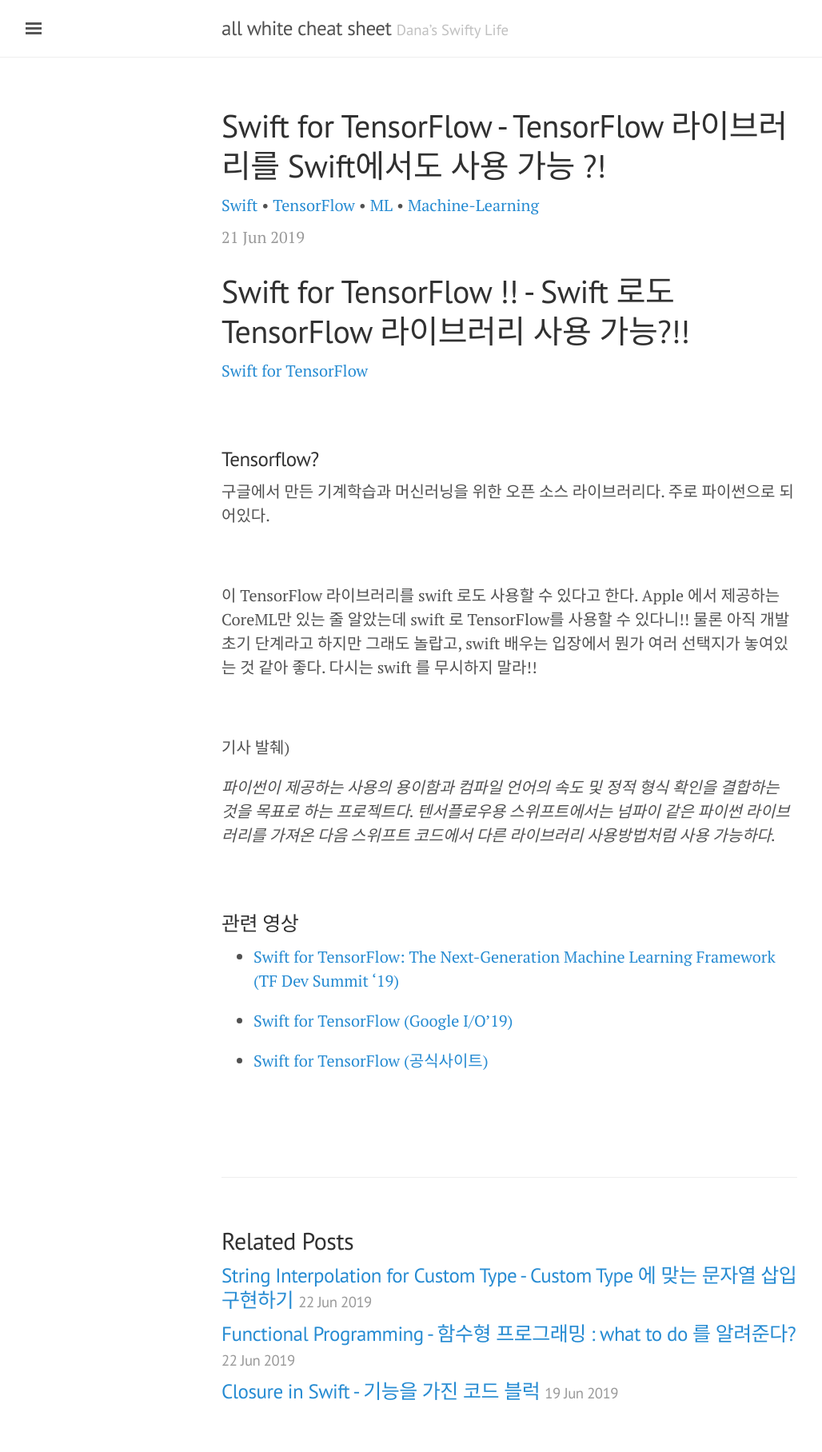
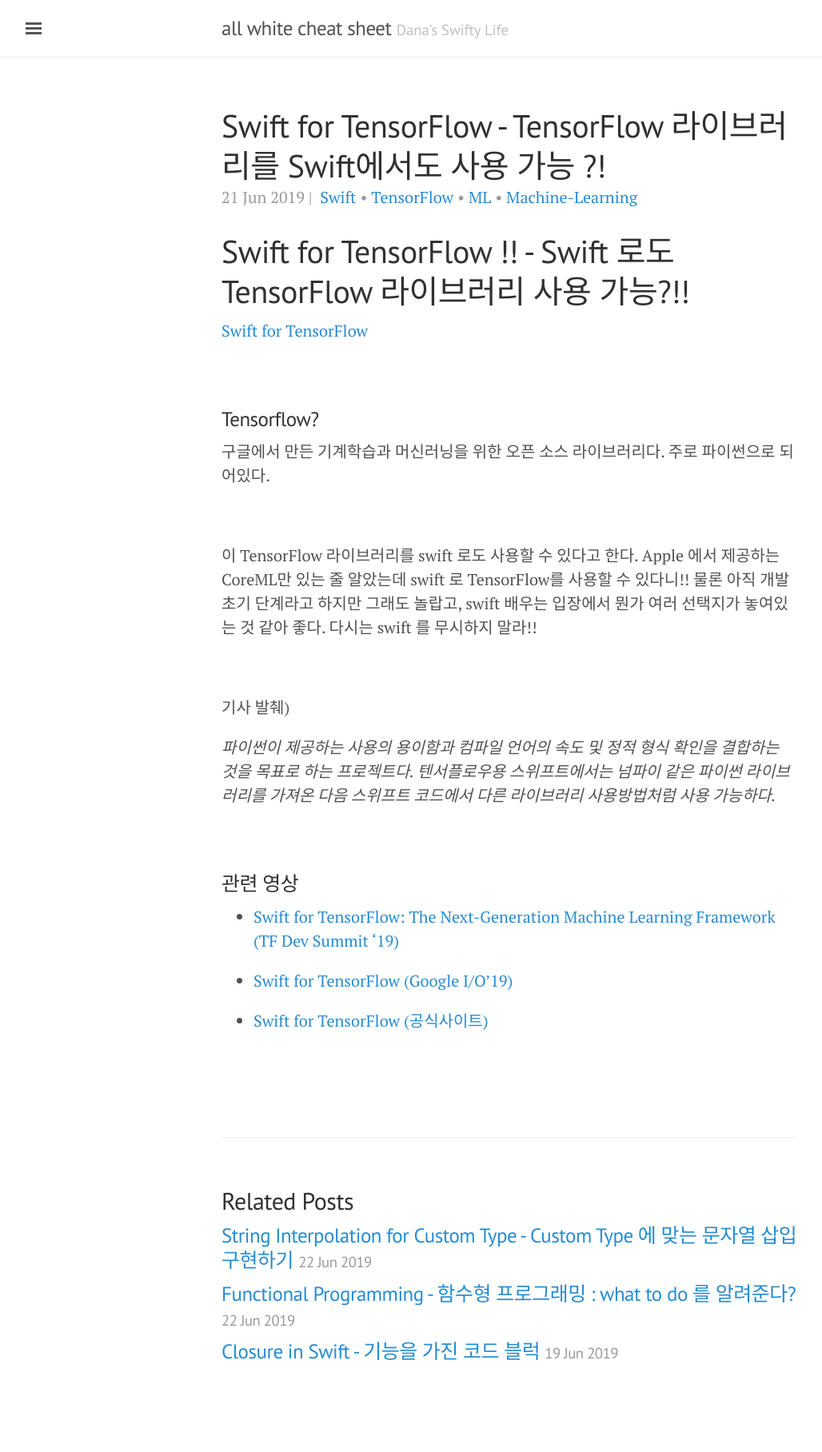
Before and after one commit to daheenallwhite/daheenallwhite.github.io, a Jekyll site: the page built from _posts/2019-06-21-Swift-For-Tensorflow.md, in a window 1280 px wide. Shown: the whole page at 80% size, without its empty margins (3-1031 px from the left). Built offline with Jekyll 4.4.1, drawn with Linux system fonts in a browser that asks for light colours; nearby versions of some CDN libraries; after the commit the page ends 1766 px from its top, so only the background shows below that.

Commit message:
Modify date and tags layout of post

```diff
--- a/_layouts/post.html
+++ b/_layouts/post.html
@@ -4,8 +4,8 @@
 
 <div class="post">
   <h1 class="post-title">{{ page.title }}</h1>
-  <p class="entry-tags">{% for tag in page.tags %}<a href="{{ site.url }}/tags.html#{{ tag | cgi_escape }}" title="Pages tagged {{ tag }}" rel="tag">{{ tag }}</a>{% unless forloop.last %} &bull; {% endunless %}{% endfor %}</p>
-  <span class="post-date">{{ page.date | date_to_string }}</span>
+  <p class="post-date">{{ page.date | date_to_string }} | &nbsp;<span class="entry-tags">{% for tag in page.tags %}<a href="{{ site.url }}/tags.html#{{ tag | cgi_escape }}" title="Pages tagged {{ tag }}" rel="tag">{{ tag }}</a>{% unless forloop.last %} &bull; {% endunless %}{% endfor %}</span></p>
+
   {{ content }}
 </div>
 
```
